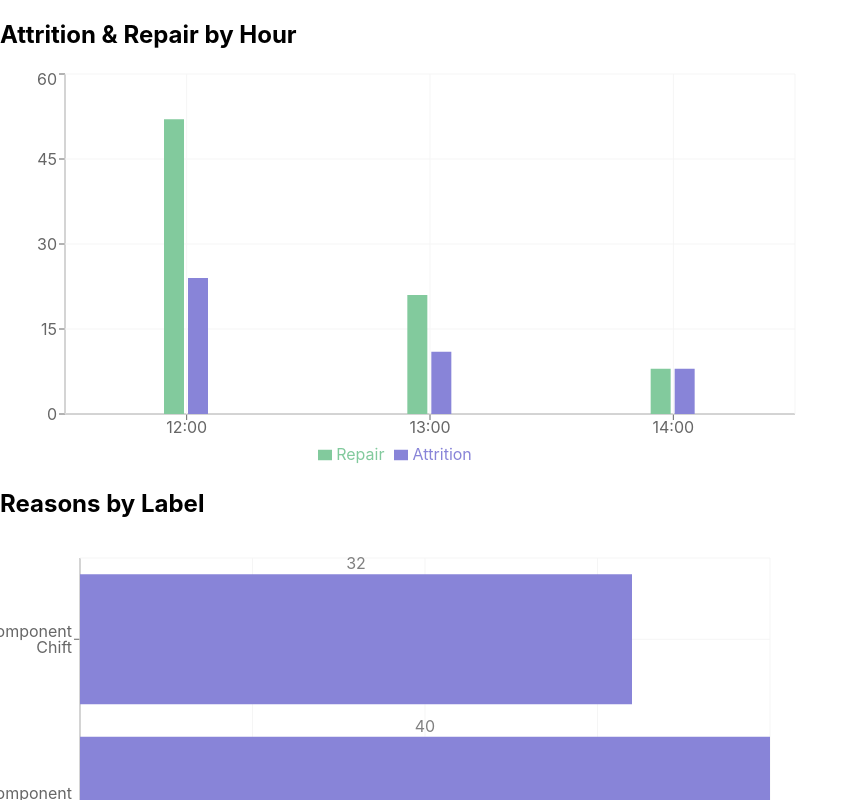
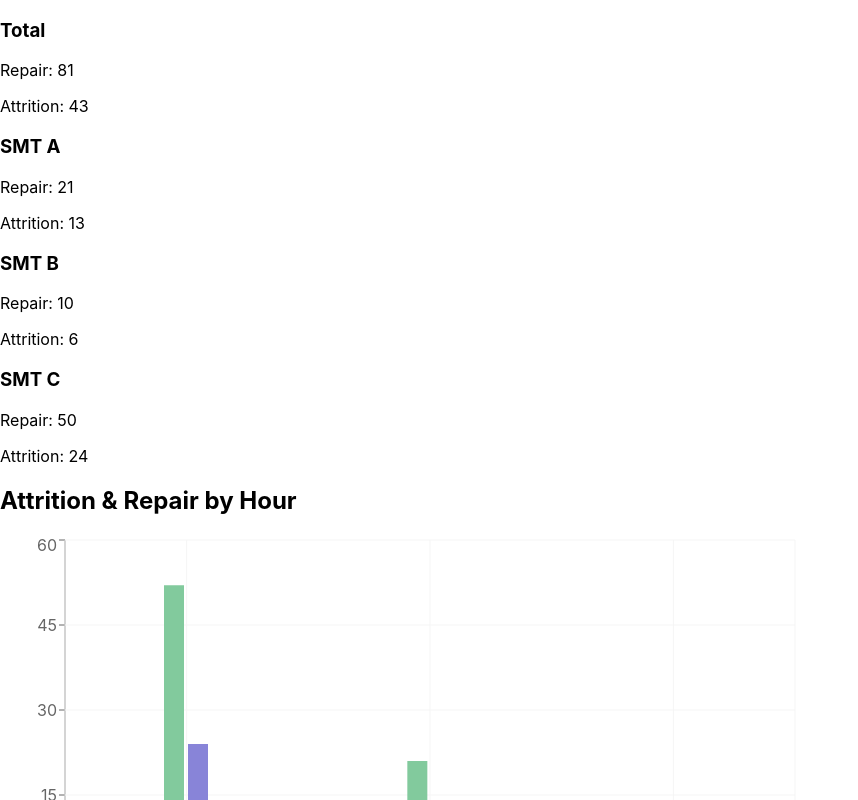
Before and after one commit to hugomesquita/data-chart, a React (Create React App) app: page / in a window 1280 px wide. Shown: the top 800 px of the page, without its empty margins (0-858 px from the left). Built offline with nearby package versions, Linux system fonts and the light colour scheme.

Commit message:
chart interative

```diff
--- a/src/App.js
+++ b/src/App.js
@@ -6,7 +6,15 @@ const App = () => {
   const [chartData, setChartData] = useState([]);
   const [reasonData, setReasonData] = useState([]);
   const [stationData, setStationData] = useState([]);
-  const [filters, setFilters] = useState({ reason: null, station: null, hour: null });
+  const [filters, setFilters] = useState({ reason: null, station: null, hour: null, smt: null });
+
+  const [smtTotals, setSmtTotals] = useState({
+    SMT_A: { repair: 0, attrition: 0 },
+    SMT_B: { repair: 0, attrition: 0 },
+    SMT_C: { repair: 0, attrition: 0 },
+  });
+
+  const [overallTotals, setOverallTotals] = useState({ repair: 0, attrition: 0 });
 
   useEffect(() => {
     // Processamento dos dados de 'repair' e 'attrition' por hora
@@ -20,7 +28,8 @@ const App = () => {
 
         const matchesFilter = (filters.reason === null || reasons.some(r => r.label === filters.reason)) &&
                               (filters.station === null || stations.some(s => s.label === filters.station)) &&
-                              (filters.hour === null || filters.hour === hour);
+                              (filters.hour === null || filters.hour === hour) &&
+                              (filters.smt === null || filters.smt === smt);
 
         if (matchesFilter) {
           if (!acc[hour]) {
@@ -44,7 +53,8 @@ const App = () => {
         const reasons = data[smt][time].reason;
 
         const matchesFilter = (filters.hour === null || filters.hour === hour) &&
-                              (filters.station === null || data[smt][time].station.some(s => s.label === filters.station));
+                              (filters.station === null || data[smt][time].station.some(s => s.label === filters.station)) &&
+                              (filters.smt === null || filters.smt === smt);
 
         if (matchesFilter) {
           reasons.forEach((reason) => {
@@ -75,7 +85,8 @@ const App = () => {
         const stations = data[smt][time].station;
 
         const matchesFilter = (filters.hour === null || filters.hour === hour) &&
-                              (filters.reason === null || data[smt][time].reason.some(r => r.label === filters.reason));
+                              (filters.reason === null || data[smt][time].reason.some(r => r.label === filters.reason)) &&
+                              (filters.smt === null || filters.smt === smt);
 
         if (matchesFilter) {
           stations.forEach((station) => {
@@ -98,6 +109,41 @@ const App = () => {
     }));
 
     setStationData(stationArray);
+
+    // Calcula total de Repair e Attrition
+    let totalRep = 0;
+    let totalAtt = 0;
+    let smtARep = 0;
+    let smtAAtt = 0;
+    let smtBRep = 0;
+    let smtBAtt = 0;
+    let smtCRep = 0;
+    let smtCAtt = 0;
+
+    Object.keys(data).forEach((smt) => {
+      Object.values(data[smt]).forEach((timeData) => {
+        totalRep += timeData.repair;
+        totalAtt += timeData.attrition;
+
+        if (smt === 'SMT A') {
+          smtARep += timeData.repair;
+          smtAAtt += timeData.attrition;
+        } else if (smt === 'SMT B') {
+          smtBRep += timeData.repair;
+          smtBAtt += timeData.attrition;
+        } else if (smt === 'SMT C') {
+          smtCRep += timeData.repair;
+          smtCAtt += timeData.attrition;
+        }
+      });
+    });
+
+    setOverallTotals({ repair: totalRep, attrition: totalAtt });
+    setSmtTotals({
+      SMT_A: { repair: smtARep, attrition: smtAAtt },
+      SMT_B: { repair: smtBRep, attrition: smtBAtt },
+      SMT_C: { repair: smtCRep, attrition: smtCAtt },
+    });
   }, [filters]);
 
   const handleReasonClick = (data) => {
@@ -121,8 +167,42 @@ const App = () => {
     }));
   };
 
+  const handleSmtClick = (smt) => {
+    setFilters((prevFilters) => ({
+      ...prevFilters,
+      smt: prevFilters.smt === smt ? null : smt,
+    }));
+  };
+
   return (
     <div>
+      <div className="card-container">
+        {/* Card: Total Repair & Attrition */}
+        <div className="card" onClick={() => handleSmtClick(null)}>
+          <h3>Total</h3>
+          <p>Repair: {overallTotals.repair}</p>
+          <p>Attrition: {overallTotals.attrition}</p>
+        </div>
+        {/* Card: SMT A Repair & Attrition */}
+        <div className="card" onClick={() => handleSmtClick('SMT A')}>
+          <h3>SMT A</h3>
+          <p>Repair: {smtTotals.SMT_A.repair}</p>
+          <p>Attrition: {smtTotals.SMT_A.attrition}</p>
+        </div>
+        {/* Card: SMT B Repair & Attrition */}
+        <div className="card" onClick={() => handleSmtClick('SMT B')}>
+          <h3>SMT B</h3>
+          <p>Repair: {smtTotals.SMT_B.repair}</p>
+          <p>Attrition: {smtTotals.SMT_B.attrition}</p>
+        </div>
+        {/* Card: SMT C Repair & Attrition */}
+        <div className="card" onClick={() => handleSmtClick('SMT C')}>
+          <h3>SMT C</h3>
+          <p>Repair: {smtTotals.SMT_C.repair}</p>
+          <p>Attrition: {smtTotals.SMT_C.attrition}</p>
+        </div>
+      </div>
+
       <h2>Attrition & Repair by Hour</h2>
       <ComposedChart
         width={800}
```
